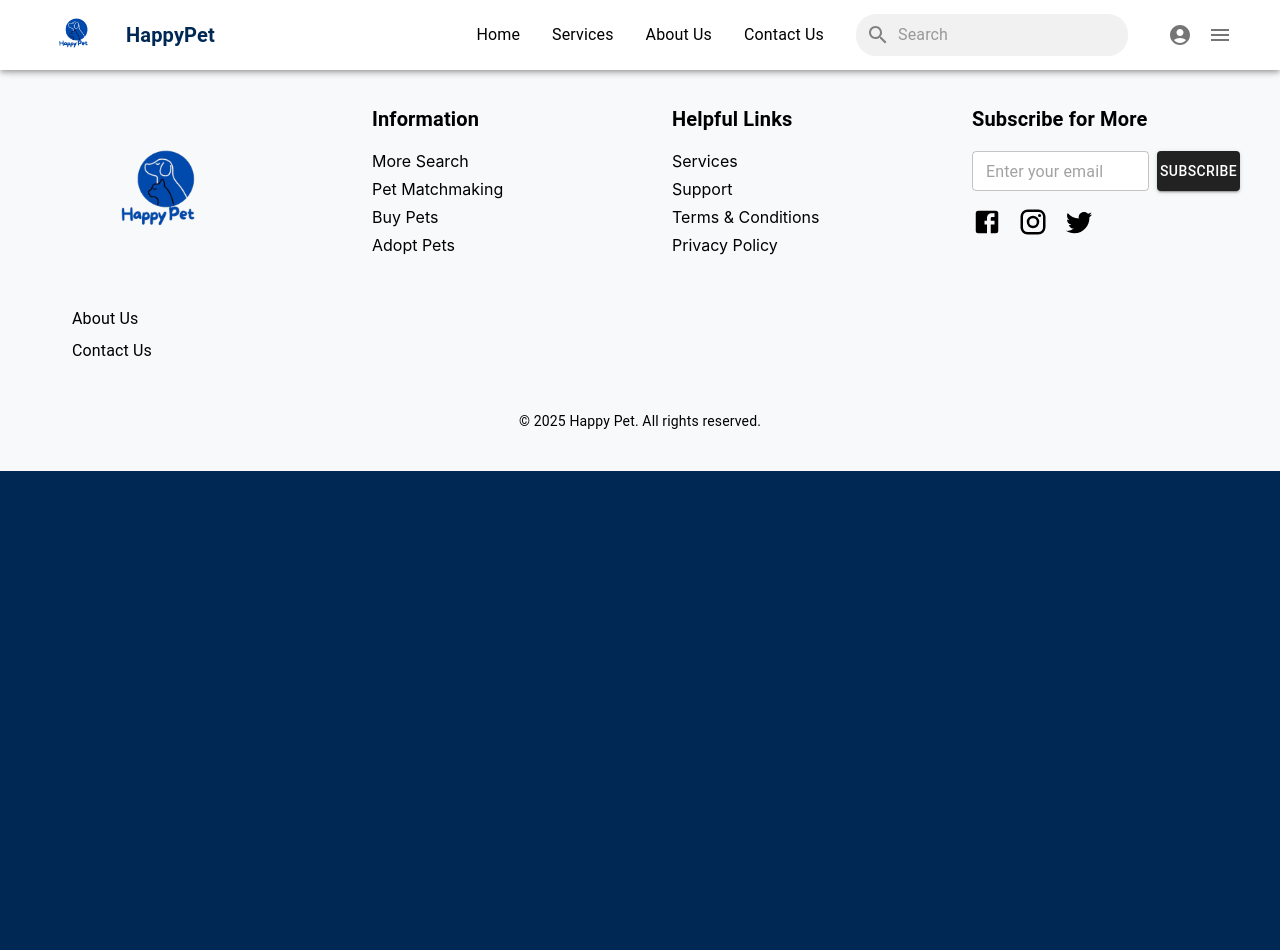
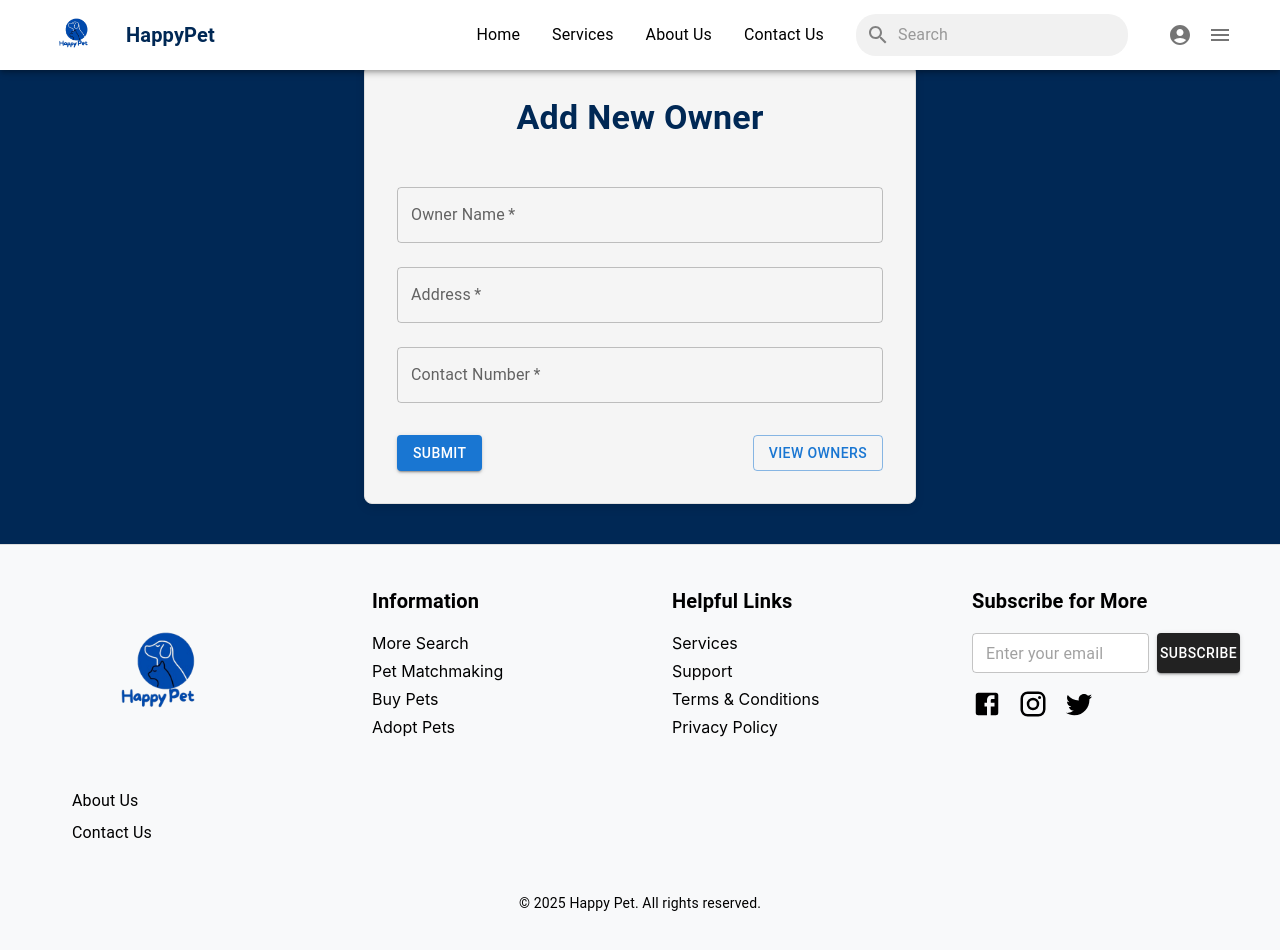
Before and after one commit to vihangajayasuriya446/Happy-Pet-Frontend, a React (Vite) app: page /OwnerForm in a window 1280 px wide. Shown: the top 950 px of the page. Before the commit the page ends 800 px from the top, so only its background shows below. Built offline with nearby package versions, Linux system fonts and the light colour scheme.

Commit message:
OwnerForm Styling

```diff
--- a/src/OwnerForm.tsx
+++ b/src/OwnerForm.tsx
@@ -1,14 +1,17 @@
 import React, { useState } from 'react';
 import { useNavigate } from 'react-router-dom';
-import { Box } from '@mui/material';
-
+import { Box, Alert, TextField, Button, Typography, Container } from '@mui/material';
 
 const OwnerForm: React.FC = () => {
   const [owner, setOwner] = useState({ ownerName: '', address: '', contactNumber: '' });
   const navigate = useNavigate();
+  const [error, setError] = useState<string | null>(null);
 
   const handleSubmit = async (e: React.FormEvent) => {
     e.preventDefault();
+    setError(null);
+
+    try {
       const response = await fetch('http://localhost:8080/api/v1/addowner', {
         method: 'POST',
         headers: {
@@ -16,21 +19,83 @@ const OwnerForm: React.FC = () => {
         },
         body: JSON.stringify(owner),
       });
+
       if (response.ok) {
-            navigate('/owners');
+        // Don't navigate here, just handle success (e.g., show a success message)
+        console.log('Owner added successfully!');
+        setOwner({ ownerName: '', address: '', contactNumber: '' }); // Reset the form
+      } else {
+        const errorData = await response.json();
+        setError(errorData.message || 'Failed to add owner');
+      }
+    } catch (error) {
+      setError('An error occurred. Please try again later.');
     }
   };
 
+  const handleViewOwnersClick = () => {
+    navigate('/owners');
+  };
+
   return (
-        <Box>
+    <Container maxWidth="sm" sx={{ mt: 8 }}>
+      <Box
+        sx={{
+          backgroundColor: "#f5f5f5",
+          padding: "32px",
+          borderRadius: "8px",
+          boxShadow: "0px 4px 10px rgba(0, 0, 0, 0.1)",
+          border: "1px solid #e0e0e0",
+        }}
+      >
+        <Typography
+          variant="h4"
+          gutterBottom
+          fontWeight="bold"
+          textAlign="center"
+          sx={{ color: "#002855", mb: 4 }}
+        >
+          Add New Owner
+        </Typography>
+
+        {error && <Alert severity="error" sx={{ mb: 2 }}>{error}</Alert>}
+
         <form onSubmit={handleSubmit}>
-            <input type="text" value={owner.ownerName} onChange={e => setOwner({ ...owner, ownerName: e.target.value })} placeholder="Owner Name" />
-            <input type="text" value={owner.address} onChange={e => setOwner({ ...owner, address: e.target.value })} placeholder="Address" />
-            <input type="text" value={owner.contactNumber} onChange={e => setOwner({ ...owner, contactNumber: e.target.value })} placeholder="Contact Number" />
-            <button type="submit">Submit</button>
-            <button type="button" onClick={() => navigate('/owners')}>View Owners</button>
+          <TextField
+            label="Owner Name"
+            fullWidth
+            value={owner.ownerName}
+            onChange={(e) => setOwner({ ...owner, ownerName: e.target.value })}
+            margin="normal"
+            required
+          />
+          <TextField
+            label="Address"
+            fullWidth
+            value={owner.address}
+            onChange={(e) => setOwner({ ...owner, address: e.target.value })}
+            margin="normal"
+            required
+          />
+          <TextField
+            label="Contact Number"
+            fullWidth
+            value={owner.contactNumber}
+            onChange={(e) => setOwner({ ...owner, contactNumber: e.target.value })}
+            margin="normal"
+            required
+          />
+          <Box sx={{ display: 'flex', justifyContent: 'space-between', mt: 3 }}>
+            <Button type="submit" variant="contained" color="primary">
+              Submit
+            </Button>
+            <Button type="button" variant="outlined" onClick={handleViewOwnersClick}>
+              View Owners
+            </Button>
+          </Box>
         </form>
       </Box>
+    </Container>
   );
 };
 
```
Lines whose indentation alone changed are shown as unchanged.
